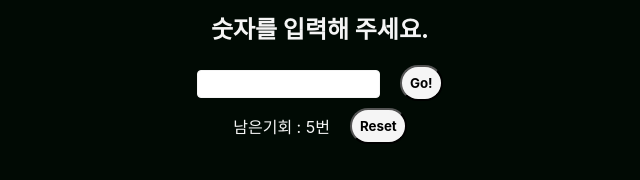
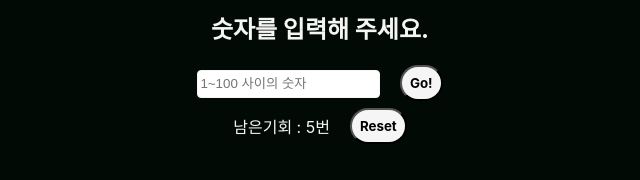
Before and after one commit to JeongHeon113/Up-Down-Game, a plain HTML site: page index.html in a window 1280 px wide. Shown: the part 374-554 px from the top of the page, 320-960 px from the left. Drawn offline with Linux system fonts and the light colour scheme.

Commit message:
4번째 수정

```diff
--- a/index.html
+++ b/index.html
@@ -15,7 +15,7 @@
         <h2 id="text_area">숫자를 입력해 주세요.</h2>
 
         <div class="input">
-          <input type="number" id="user_num" />
+          <input type="number" id="user_num" placeholder="1~100 사이의 숫자" />
           <button id="play_b">Go!</button>
         </div>
         <div class="reset">
```
